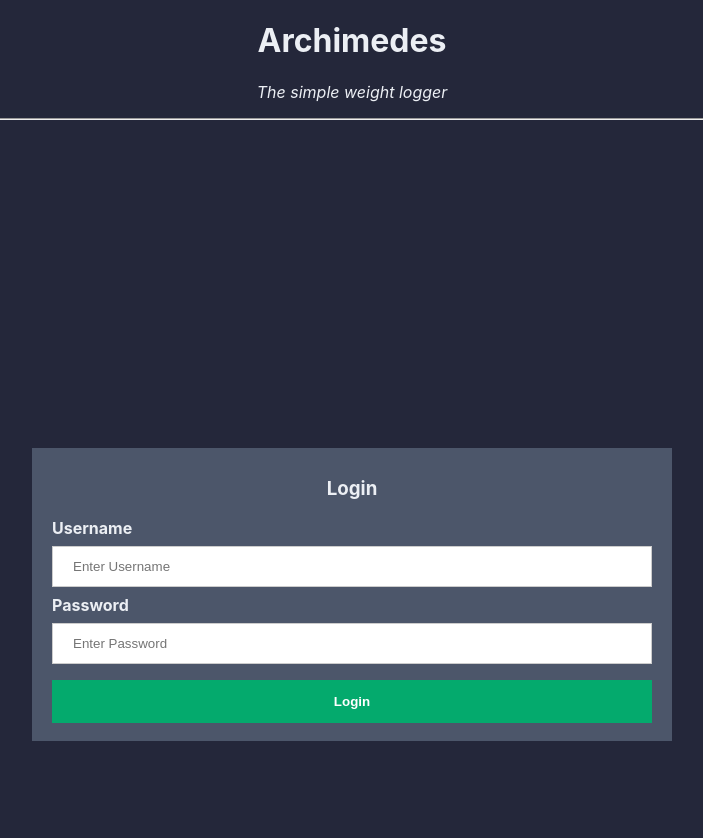
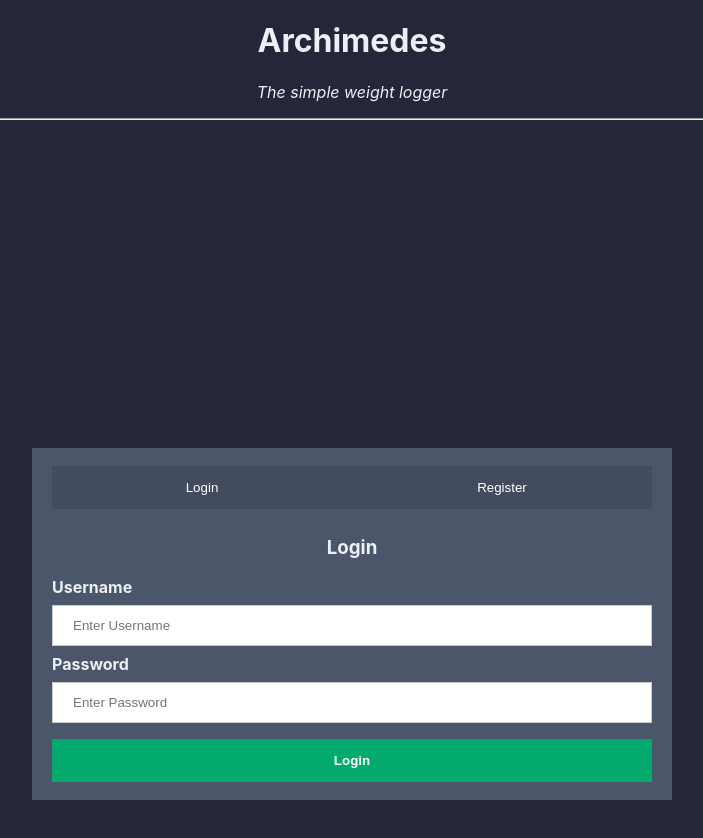
Before and after one commit to b-hivemind/weightLogger, a React (Create React App) app in the folder frontend/weight-logger/: page / in a window 1280 px wide. Shown: the top 838 px of the page, without its empty margins (288-991 px from the left). Built offline with nearby package versions, Linux system fonts and the light colour scheme.

Commit message:
Renamed login to signup, incorporated registration

```diff
--- a/frontend/weight-logger/src/App.css
+++ b/frontend/weight-logger/src/App.css
@@ -167,7 +167,15 @@ html {
   color: #eceff4;
 }
 
+.methodChooser {
+  display: flex;
+  flex-direction: row;
+  justify-content: space-between;
+}
 
+.methodChooser button {
+  background-color: #434c5e;
+}
 
 @media only screen and (max-width: 768px) {
   /* For mobile phones: */
--- a/frontend/weight-logger/src/App.js
+++ b/frontend/weight-logger/src/App.js
@@ -1,6 +1,6 @@
 import React, { useState, useEffect } from 'react'
 
-import { Login } from './components/Login';
+import { Signup } from './components/Signup';
 
 import './App.css';
 import Dashboard from './components/Dashboard';
@@ -37,7 +37,9 @@ function App() {
             <p><i>The simple weight logger</i></p>
             <hr/>
       </div>
-      {user == null && <Login stateHandler={saveUserCreds}/> }
+      {user == null &&
+        <Signup stateHandler={saveUserCreds}/>
+      }
       {user != null && <Dashboard user={user} setUser={setUser}/>}
     </div>
 
--- a/frontend/weight-logger/src/components/Login.js
+++ b/frontend/weight-logger/src/components/Signup.js
@@ -1,11 +1,13 @@
-import React from 'react'
+import React, { useState } from 'react'
 import axios from 'axios'
 
-export const Login = ({ stateHandler }) => {
+export const Signup = ({ stateHandler }) => {
+    const [method, setMethod] = useState("Login")
+
     axios.defaults.withCredentials = true
     let token = ""
 
-    const handleLogin = (event) => {
+    const handleSignup = (event) => {
         let uname = document.getElementsByName("uname")[0].value;
         let psw = document.getElementsByName("psw")[0].value;
         if(uname === "" || psw === "") {
@@ -13,7 +15,7 @@ export const Login = ({ stateHandler }) => {
             return
         }
         axios
-            .post('http://10.0.0.184:8081/login', {
+            .post('http://10.0.0.184:8081/' + method.toLowerCase(), {
                 username: uname,
                 password: psw
             })
@@ -34,14 +36,18 @@ export const Login = ({ stateHandler }) => {
     <div>
         <div className="loginForm">
             <div className="loginFormContainer">
-                <h3 className="title">Login</h3>
+                <div className="methodChooser">
+                    <button onClick={() => setMethod("Login")}>Login</button>
+                    <button onClick={() => setMethod("Register")}>Register</button>
+                </div>
+                <h3 className="title">{method}</h3>
                 <label for="uname"><b>Username</b></label>
                 <input type="text" placeholder="Enter Username" name="uname" required/>
 
                 <label for="psw"><b>Password</b></label>
                 <input type="password" placeholder="Enter Password" name="psw" required/>
 
-                <button id="submitButton" onClick={handleLogin}><b>Login</b></button>
+                <button id="submitButton" onClick={handleSignup}><b>{method}</b></button>
             </div>
         </div>
     </div>
```
